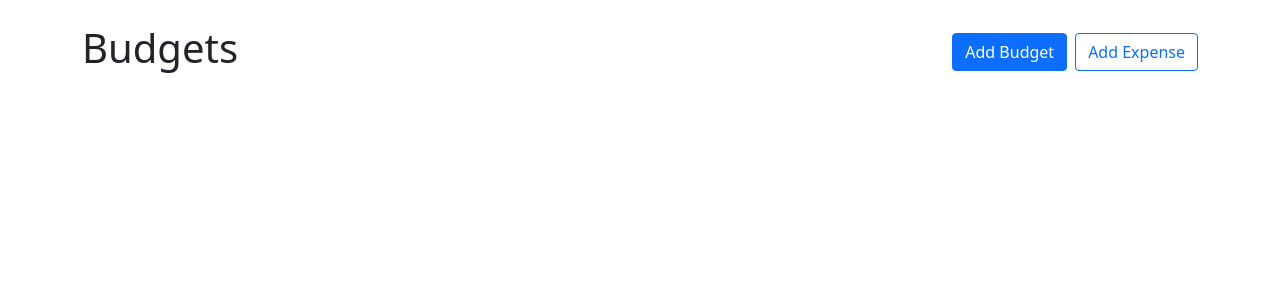
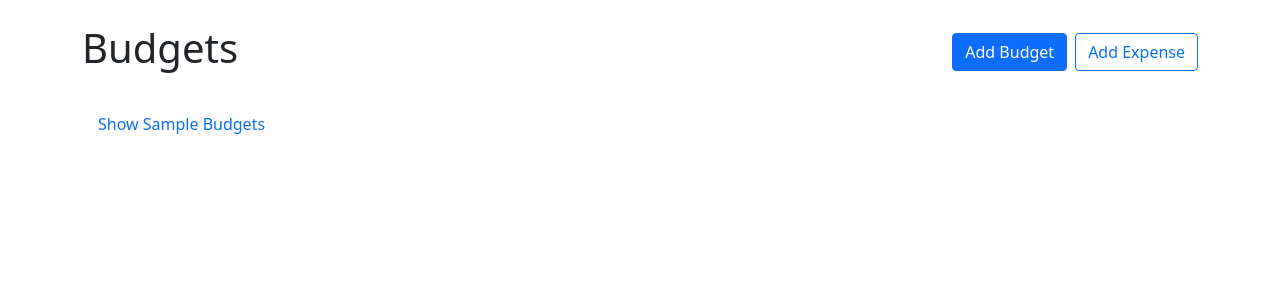
Before and after one commit to suhailm9055/reactjs-budget-manager, a React (Create React App) app: page / in a window 1280 px wide. Shown: the top 300 px of the page. Built offline with nearby package versions, Linux system fonts and the light colour scheme.

Commit message:
added a sample budgets

```diff
--- a/package.json
+++ b/package.json
@@ -6,11 +6,12 @@
     "@testing-library/jest-dom": "^5.16.1",
     "@testing-library/react": "^12.1.2",
     "@testing-library/user-event": "^13.5.0",
+    "array-unique": "^0.3.2",
     "bootstrap": "^5.1.3",
     "react": "^17.0.2",
     "react-bootstrap": "^2.1.1",
     "react-dom": "^17.0.2",
-    "react-scripts": "5.0.0",
+    "react-scripts": "4.0.3",
     "uuid": "^8.3.2",
     "web-vitals": "^2.1.3"
   },
--- a/src/App.js
+++ b/src/App.js
@@ -1,28 +1,43 @@
 import React, { useState } from "react";
 import "bootstrap/dist/css/bootstrap.min.css";
 
-import { Button, Container, Stack } from "react-bootstrap";
+import { Button, Container, NavLink, Stack } from "react-bootstrap";
 import BudgetCard from "./component/BudgetCard";
 import AddBudgetModal from "./component/AddBudgetModal";
 import { UNCATEGORIZED_BUDGET_ID, useBudgets } from "./context/BudgetContext";
 import AddExpenseModal from "./component/AddExpenseModal";
-import UnCategorizedBudgetCard from './component/UnCategorizedBudgetCard'
-import TotalBudgetCard from './component/TotalBudgetCard'
+import UnCategorizedBudgetCard from "./component/UnCategorizedBudgetCard";
+import TotalBudgetCard from "./component/TotalBudgetCard";
 import ViewExpensesModal from "./component/ViewExpensesModal";
 
 function App() {
   const [showAddBudgetModal, setShowAddBudgetModal] = useState(false);
   const [showAddExpenseModal, setShowAddExpenseModal] = useState(false);
   const [viewExpensesModalBudgetId, setViewExpensesModalBudgetId] = useState();
-  const [addExpenseModalBudgetId,setAddExpenseModalBudgetId] = useState(false);
-  const { budgets, getBudgetExpenses } = useBudgets();
+  const [addExpenseModalBudgetId, setAddExpenseModalBudgetId] = useState(false);
+  const [sampleBudgetid,setSampleBudgetid]= useState(true)
+  const { budgets, getBudgetExpenses,sampleBudget } = useBudgets();
 
-  function openAddExpenseModal(budgetId){
+  function openAddExpenseModal(budgetId) {
     setShowAddExpenseModal(true);
-    setAddExpenseModalBudgetId(budgetId)
+    setAddExpenseModalBudgetId(budgetId);
   }
 
 
+function sampleValues(e){
+
+    e.preventDefault();
+    sampleBudget({
+      id: "123",
+      description: "food",
+      amount: 300,
+      budgetId: "123",
+      name: "foods",
+      max: 1300
+
+})
+setSampleBudgetid(false)
+}
   return (
     <>
       <Container className=" my-4 ">
@@ -31,7 +46,9 @@ function App() {
           <Button onClick={() => setShowAddBudgetModal(true)}>
             Add Budget
           </Button>
-          <Button variant="outline-primary" onClick={openAddExpenseModal}>Add Expense</Button>
+          <Button variant="outline-primary" onClick={openAddExpenseModal}>
+            Add Expense
+          </Button>
         </Stack>
         <div
           style={{
@@ -41,29 +58,38 @@ function App() {
             alignItems: "flex-start",
           }}
         ></div>
-        {budgets.map(budget => {
+        {budgets.map((budget) => {
           const amount = getBudgetExpenses(budget.id).reduce(
             (total, expense) => total + expense.amount,
             0
-          )
+          );
           return (
-        <BudgetCard
+            <BudgetCard
               key={budget.id}
               name={budget.name}
               amount={amount}
               max={budget.max}
               openAddExpenseClick={() => openAddExpenseModal(budget.id)}
-              openViewExpensesClick={() => setViewExpensesModalBudgetId(budget.id)}
+              openViewExpensesClick={() =>
+                setViewExpensesModalBudgetId(budget.id)
+              }
             ></BudgetCard>
+          );
+        })}
 
-          );
-          })}
-
-        <UnCategorizedBudgetCard  openAddExpenseClick={openAddExpenseModal}
-              openViewExpensesClick={()=>setViewExpensesModalBudgetId(UNCATEGORIZED_BUDGET_ID)}
+        <UnCategorizedBudgetCard
+          openAddExpenseClick={openAddExpenseModal}
+          openViewExpensesClick={() =>
+            setViewExpensesModalBudgetId(UNCATEGORIZED_BUDGET_ID)
+          }
         />
 
-        <TotalBudgetCard/>
+        <TotalBudgetCard />
+        {sampleBudgetid &&
+          <div>
+        <NavLink onClick={sampleValues}>Show Sample Budgets</NavLink>
+      </div>
+        }
       </Container>
 
       <AddBudgetModal
@@ -76,14 +102,17 @@ function App() {
         show={showAddExpenseModal}
         defaultBudgetId={addExpenseModalBudgetId}
         handleClose={() => {
-          setShowAddExpenseModal(false);}}
+          setShowAddExpenseModal(false);
+        }}
       />
-       <ViewExpensesModal
+      <ViewExpensesModal
         budgetId={viewExpensesModalBudgetId}
         handleClose={() => {
-          setViewExpensesModalBudgetId();}}
+          setViewExpensesModalBudgetId();
+        }}
       />
-      </>
+
+    </>
   );
 }
 
--- a/src/component/AddBudgetModal.jsx
+++ b/src/component/AddBudgetModal.jsx
@@ -1,4 +1,4 @@
-
+import React from "react";
 import { Button, Form,Modal } from "react-bootstrap";
 import { useRef } from "react";
 import { useBudgets } from "../context/BudgetContext";
--- a/src/component/AddExpenseModal.jsx
+++ b/src/component/AddExpenseModal.jsx
@@ -1,3 +1,4 @@
+import React from "react";
 import { Button, Form, Modal } from "react-bootstrap";
 import { useRef } from "react";
 import { useBudgets,UNCATEGORIZED_BUDGET_ID } from "../context/BudgetContext";
--- a/src/component/TotalBudgetCard.jsx
+++ b/src/component/TotalBudgetCard.jsx
@@ -1,3 +1,4 @@
+import React from "react";
 import BudgetCard from "./BudgetCard";
 import { useBudgets } from "../context/BudgetContext";
 
--- a/src/component/UnCategorizedBudgetCard.jsx
+++ b/src/component/UnCategorizedBudgetCard.jsx
@@ -1,5 +1,5 @@
 
-
+import React from "react";
 import BudgetCard from "./BudgetCard";
 import { UNCATEGORIZED_BUDGET_ID,useBudgets } from "../context/BudgetContext";
 
--- a/src/component/ViewExpensesModal.jsx
+++ b/src/component/ViewExpensesModal.js
@@ -1,6 +1,8 @@
+import React from "react";
 import { Button, Modal, Stack } from "react-bootstrap";
 import {currencyFormatter} from "./utils"
 import { UNCATEGORIZED_BUDGET_ID, useBudgets } from "../context/BudgetContext";
+
 export default function ViewExpensesModal({ budgetId, handleClose }) {
   const { getBudgetExpenses, budgets, deleteBudget, deleteExpense } =
     useBudgets();
--- a/src/component/utils.js
+++ b/src/component/utils.js
@@ -1,3 +1,4 @@
+
 export const currencyFormatter = new Intl.NumberFormat(undefined,{
     currency:'INR',
     style:"currency",
--- a/src/context/BudgetContext.jsx
+++ b/src/context/BudgetContext.jsx
@@ -1,18 +1,17 @@
-import React, { useContext} from "react";
+import React, { useContext } from "react";
 import { v4 as uuidV4 } from "uuid";
 import useLocalStorage from "../hooks/useLocalStorage";
 const BudgetsContext = React.createContext();
 
-export const UNCATEGORIZED_BUDGET_ID = "Uncategorized"
+export const UNCATEGORIZED_BUDGET_ID = "Uncategorized";
 
 export function useBudgets() {
   return useContext(BudgetsContext);
 }
 
-
 export const BudgetsProvider = ({ children }) => {
-  const [budgets, setBudgets] = useLocalStorage("budgets",[]);
-  const [expenses, setExpenses] = useLocalStorage("expenses",[]);
+  const [budgets, setBudgets] = useLocalStorage("budgets", []);
+  const [expenses, setExpenses] = useLocalStorage("expenses", []);
 
   function getBudgetExpenses(budgetId) {
     return expenses.filter((expense) => expense.budgetId === budgetId);
@@ -30,13 +29,13 @@ export const BudgetsProvider = ({ children }) => {
       return [...prevBudgets, { id: uuidV4(), name, max }];
     });
   }
-  function deleteBudget({id}) {
-    setExpenses(prevExpenses=>{
-      return prevExpenses.map(expense=>{
-        if (expense.budgetId !==id) return expense
-        return {...expense,budgetId:UNCATEGORIZED_BUDGET_ID}
-      })
-    })
+  function deleteBudget({ id }) {
+    setExpenses((prevExpenses) => {
+      return prevExpenses.map((expense) => {
+        if (expense.budgetId !== id) return expense;
+        return { ...expense, budgetId: UNCATEGORIZED_BUDGET_ID };
+      });
+    });
     setBudgets((prevBudgets) => {
       return prevBudgets.filter((budget) => budget.id !== id);
     });
@@ -44,6 +43,14 @@ export const BudgetsProvider = ({ children }) => {
   function deleteExpense({ id }) {
     setExpenses((prevExpenses) => {
       return prevExpenses.filter((expenses) => expenses.id !== id);
+    });
+  }
+  function sampleBudget({ id, description, amount, budgetId,name,max }) {
+    setBudgets((prevBudgets) => {
+      setExpenses((prevExpenses) => {
+        return [...prevExpenses,{id ,description,amount,budgetId}]
+      })
+      return [...prevBudgets, { id:budgetId, name:name, max:max }];
     });
   }
   return (
@@ -56,6 +63,7 @@ export const BudgetsProvider = ({ children }) => {
         addBudget,
         deleteBudget,
         deleteExpense,
+        sampleBudget,
       }}
     >
       {children}
```
Also changed, not shown: public/robots.txt (deleted), 1 other file (tests, documents, lock files or other folders).
